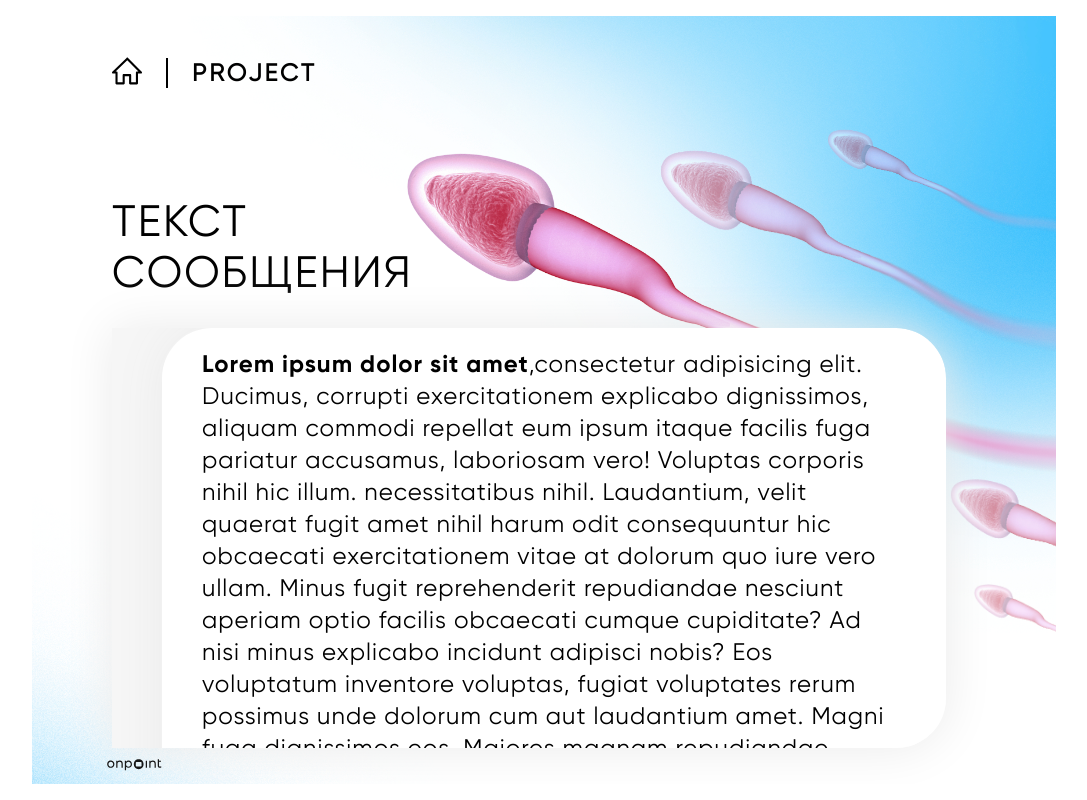
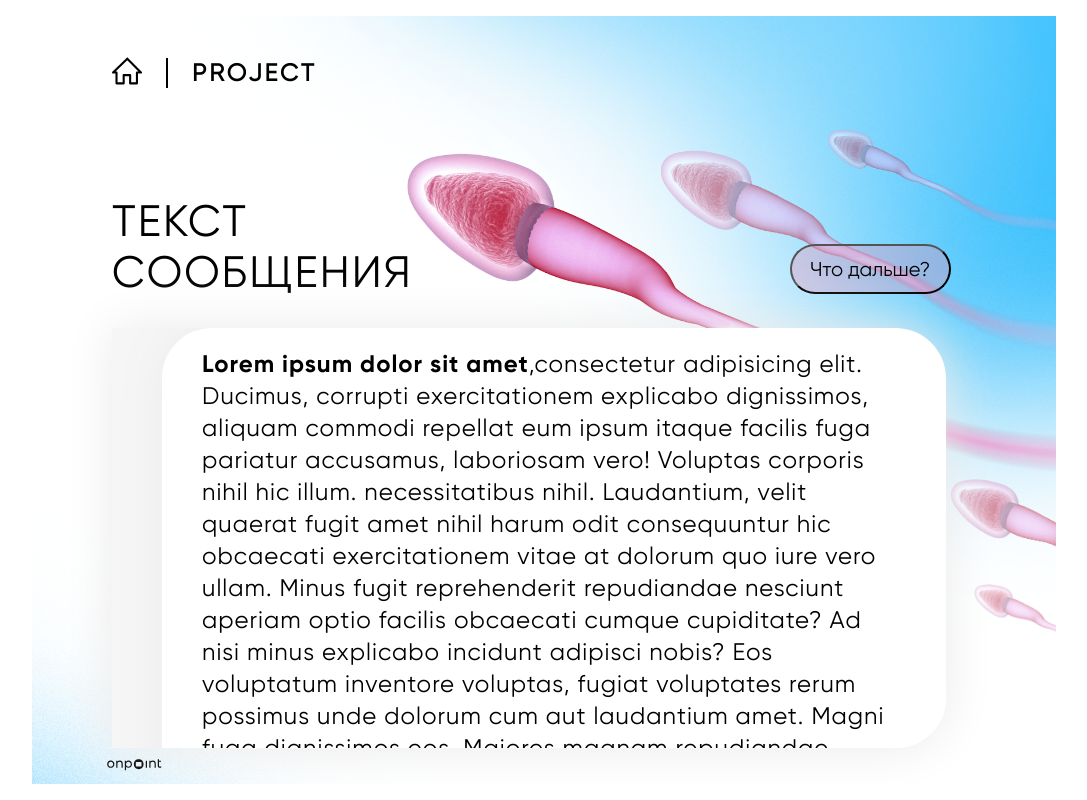
Before and after one commit to rafagabidulin/test-onpoint, a React (Create React App) app: page /slide2 in a window 1280 px wide. Shown: the whole page, without its empty margins (96-1183 px from the left). Built offline with nearby package versions, Linux system fonts and the light colour scheme.

Commit message:
created button to go to slide3

```diff
--- a/src/components/Container/Slide2/Slide2.jsx
+++ b/src/components/Container/Slide2/Slide2.jsx
@@ -1,3 +1,4 @@
+import { Link } from 'react-router-dom';
 import './Slide2.scss';
 import bg from '../../../assets/images/bg.jpg';
 import slide2Img1 from '../../../assets/images/slide2/slide2-img1.png';
@@ -54,6 +55,11 @@
       <img className="img slide2__img3 slide2__img3_anim" src={slide2Img2} alt="" />
       <img className="img slide2__img4 slide2__img4_anim" src={slide2Img2} alt="" />
       <img className="img slide2__img5 slide2__img5_anim" src={slide2Img2} alt="" />
+
+      <Link to="/slide3">
+        <button type="button" className="slide2__button"><span className="slide2__button_text">Что дальше?</span></button>
+      </Link>
+
     </section>
   );
 }
--- a/src/components/Container/Slide2/Slide2.scss
+++ b/src/components/Container/Slide2/Slide2.scss
@@ -156,3 +156,25 @@
     transform: translate(0px);
   }
 }
+
+.slide2__button {
+  cursor: pointer;
+  position: absolute;
+  bottom: 490px;
+  right: 105px;
+  margin-left: 50px;
+  border-radius: 30px;
+  width: 161px;
+  height: 50px;
+  background-color: rgb(247, 130, 169, 0.3);
+  font-size: 20px;
+  display: flex;
+  align-items: center;
+  letter-spacing: 0px;
+  text-transform: none;
+  padding: 18px;
+}
+
+.slide2__button_text {
+  opacity: 1;
+}
```
